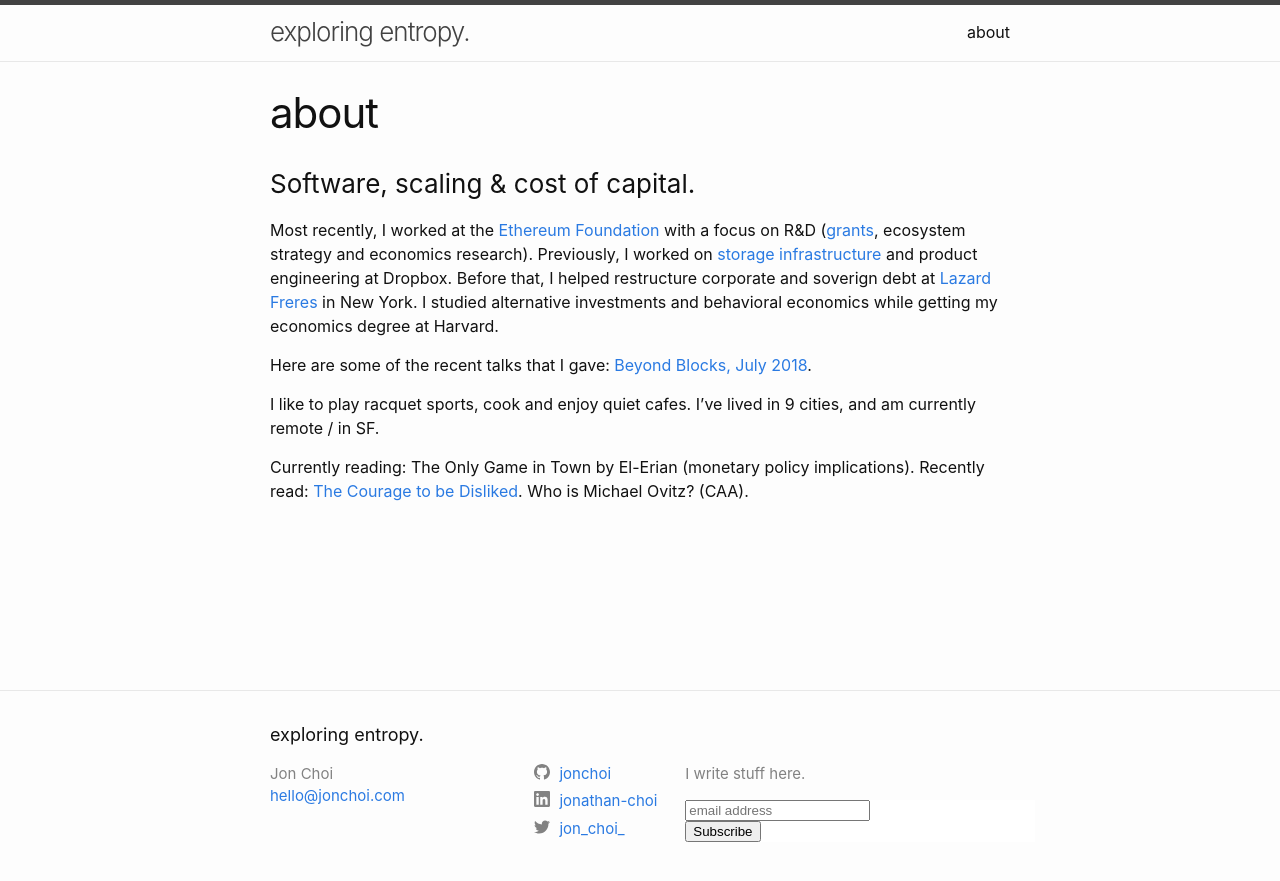
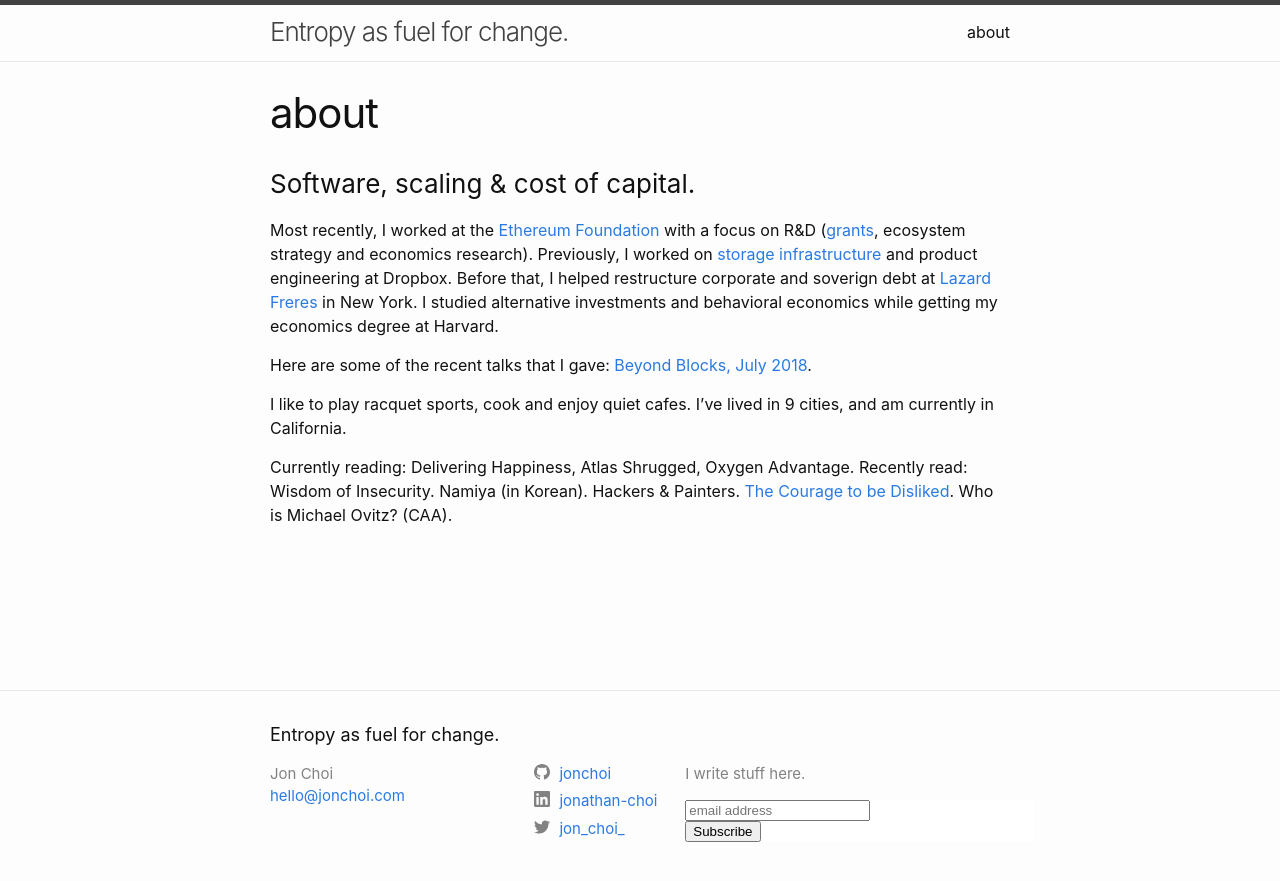
Before and after one commit to jonchoi/jon-choi.github.io, a Jekyll site: the page built from about.md, in a window 1280 px wide. Shown: the top 881 px of the page. Built offline with Jekyll 4.4.1, drawn with Linux system fonts in a browser that asks for light colours; comment, search, counter and statistics services are not loaded.

Commit message:
Reading, residence, title updated.
Kick server.

```diff
--- a/_config.yml
+++ b/_config.yml
@@ -1,4 +1,4 @@
-title: exploring entropy.
+title: Entropy as fuel for change.
 author: Jon Choi
 email: hello@jonchoi.com
 url: "https://jonchoi.com"
--- a/about.md
+++ b/about.md
@@ -14,10 +14,15 @@ I studied alternative investments and behavioral economics while getting my econ
 Here are some of the recent talks that I gave: [Beyond Blocks, July 2018][beyond-blocks].
 
 I like to play racquet sports, cook and enjoy quiet cafes.
-I've lived in 9 cities, and am currently remote / in SF.
+I've lived in 9 cities, and am currently in California.
 
-Currently reading: The Only Game in Town by El-Erian (monetary policy implications).
-Recently read: [The Courage to be Disliked][courage-link]. Who is Michael Ovitz? (CAA).
+Currently reading: Delivering Happiness, Atlas Shrugged, Oxygen Advantage.
+Recently read:
+Wisdom of Insecurity.
+Namiya (in Korean).
+Hackers & Painters.
+[The Courage to be Disliked][courage-link].
+Who is Michael Ovitz? (CAA).
 
 [ef-link]: https://ethereum.org/
 [magic-pocket]: https://blogs.dropbox.com/tech/2016/03/magic-pocket-infrastructure/
```
